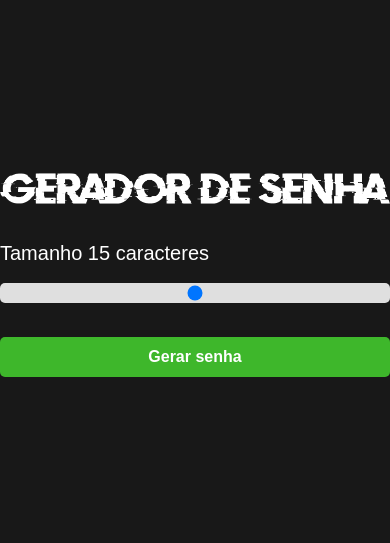
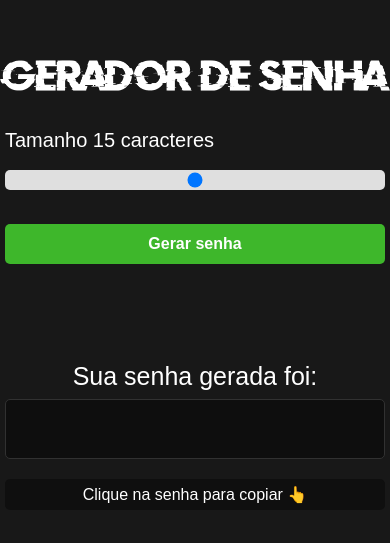
Before and after one commit to caue191106/Gerador-de-senha, a plain HTML site: page index.html in a window 390 px wide. Shown: the part 155-698 px from the top of the page. Drawn offline with Linux system fonts and the light colour scheme.

Commit message:
media-query

```diff
--- a/index.html
+++ b/index.html
@@ -5,6 +5,7 @@
     <meta http-equiv="X-UA-Compatible" content="IE=edge">
     <meta name="viewport" content="width=device-width, initial-scale=1.0">
     <link rel="stylesheet" href="style.css">
+    <link rel="stylesheet" href="media-query.style.css">
     <title>Gerador de Senha</title>
 </head>
 <body>
--- /dev/null
+++ b/media-query.style.css
@@ -0,0 +1,27 @@
+@charset "UTF-8";
+
+@media screen and (max-width: 600px) {
+    .logo {
+        max-width: 400px;
+    }
+
+    .container-input {
+        max-width: 380px;
+        margin: 14px 0px;
+    }
+
+    .container-password {
+        max-width: 380px;
+        margin: 14px 0px;
+        display: flex;
+        align-items: center;
+        flex-direction: column;
+        cursor: pointer;
+    }
+
+    .container-password .tooltip {
+        visibility: visible;
+        bottom: 50px;
+        opacity: 1;
+    }
+}
```
